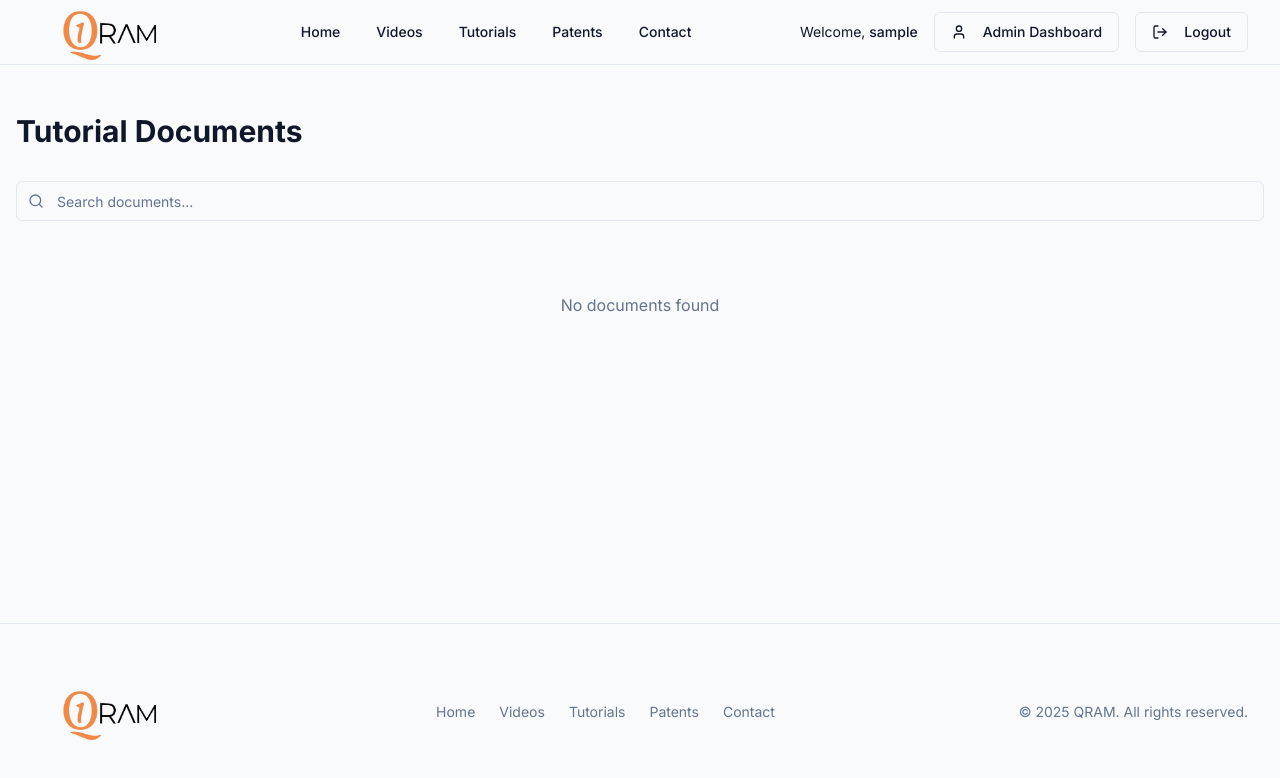
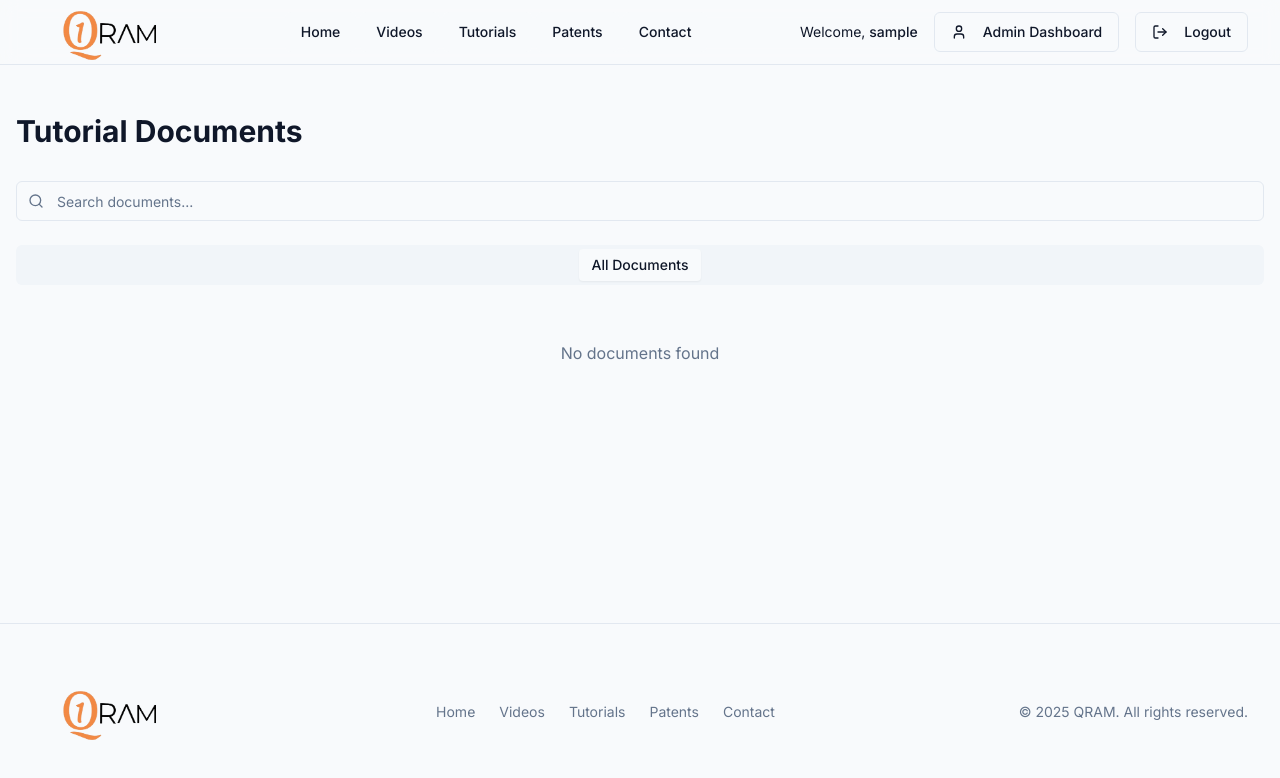
Before and after one commit to ayabakry/quantum-web-sphere, a React (Vite) app: page /tutorials in a window 1280 px wide. Shown: the top 778 px of the page. Built offline with nearby package versions, Linux system fonts and the light colour scheme; sample sign-in values are in the browser's storage.

Commit message:
feat: Implement tutorial categories
Adds tutorial categories and displays tutorials within them.

```diff
--- a/src/components/tutorials/DocumentCard.tsx
+++ b/src/components/tutorials/DocumentCard.tsx
@@ -12,6 +12,7 @@ export interface DocumentData {
   fileUrl: string;
   uploadedAt: string;
   fileSize: string;
+  category: string; // Added category field
 }
 
 interface DocumentCardProps {
--- a/src/pages/Tutorials.tsx
+++ b/src/pages/Tutorials.tsx
@@ -6,24 +6,39 @@ import { useSharedData } from '@/context/SharedDataContext';
 import { Input } from '@/components/ui/input';
 import { Search } from 'lucide-react';
 import { Skeleton } from '@/components/ui/skeleton';
+import { Tabs, TabsContent, TabsList, TabsTrigger } from '@/components/ui/tabs';
 
 const Tutorials = () => {
   const { documents, loading } = useSharedData();
   const [searchQuery, setSearchQuery] = useState('');
   const [displayDocuments, setDisplayDocuments] = useState<DocumentData[]>([]);
+  const [categories, setCategories] = useState<string[]>([]);
+  const [activeCategory, setActiveCategory] = useState<string>('all');
 
   useEffect(() => {
     if (documents.length > 0) {
       setDisplayDocuments(documents);
+
+      // Extract unique categories
+      const uniqueCategories = Array.from(
+        new Set(documents.map(doc => doc.category || 'Uncategorized'))
+      );
+      setCategories(uniqueCategories);
+
+      // Set default active category
+      if (uniqueCategories.length > 0 && activeCategory === 'all') {
+        setActiveCategory('all');
       }
-  }, [documents]);
+    }
+  }, [documents, activeCategory]);
 
   const filteredDocuments = displayDocuments.filter(doc =>
-    doc.title.toLowerCase().includes(searchQuery.toLowerCase()) ||
-    doc.description.toLowerCase().includes(searchQuery.toLowerCase())
+    (doc.title.toLowerCase().includes(searchQuery.toLowerCase()) ||
+    doc.description.toLowerCase().includes(searchQuery.toLowerCase())) &&
+    (activeCategory === 'all' || doc.category === activeCategory)
   );
 
-  // Filter documents by type
+  // Filter documents by type within the current category/search filter
   const pdfDocuments = filteredDocuments.filter(doc => doc.fileType === 'pdf');
   const pptDocuments = filteredDocuments.filter(doc => doc.fileType === 'ppt');
 
@@ -53,7 +68,21 @@ const Tutorials = () => {
 
         {loading ? (
           <LoadingSkeleton />
-        ) : filteredDocuments.length === 0 ? (
+        ) : (
+          <>
+            {/* Category tabs */}
+            <Tabs value={activeCategory} onValueChange={setActiveCategory} className="mb-6">
+              <TabsList className="w-full overflow-x-auto flex flex-nowrap">
+                <TabsTrigger value="all" className="flex-shrink-0">All Documents</TabsTrigger>
+                {categories.map(category => (
+                  <TabsTrigger key={category} value={category} className="flex-shrink-0">
+                    {category}
+                  </TabsTrigger>
+                ))}
+              </TabsList>
+
+              <TabsContent value="all">
+                {filteredDocuments.length === 0 ? (
                   <div className="text-center py-12">
                     <p className="text-muted-foreground">No documents found</p>
                   </div>
@@ -84,6 +113,47 @@ const Tutorials = () => {
                     )}
                   </>
                 )}
+              </TabsContent>
+
+              {/* Individual category content */}
+              {categories.map(category => (
+                <TabsContent key={category} value={category}>
+                  {filteredDocuments.length === 0 ? (
+                    <div className="text-center py-12">
+                      <p className="text-muted-foreground">No documents found in this category</p>
+                    </div>
+                  ) : (
+                    <>
+                      {/* PDF Documents in this category */}
+                      {pdfDocuments.length > 0 && (
+                        <div className="mb-10">
+                          <h2 className="text-xl font-bold mb-4">PDF Documents</h2>
+                          <div className="grid grid-cols-1 md:grid-cols-2 lg:grid-cols-3 gap-4">
+                            {pdfDocuments.map((doc) => (
+                              <DocumentCard key={doc.id} document={doc} />
+                            ))}
+                          </div>
+                        </div>
+                      )}
+
+                      {/* PPT Documents in this category */}
+                      {pptDocuments.length > 0 && (
+                        <div>
+                          <h2 className="text-xl font-bold mb-4">Presentations</h2>
+                          <div className="grid grid-cols-1 md:grid-cols-2 lg:grid-cols-3 gap-4">
+                            {pptDocuments.map((doc) => (
+                              <DocumentCard key={doc.id} document={doc} />
+                            ))}
+                          </div>
+                        </div>
+                      )}
+                    </>
+                  )}
+                </TabsContent>
+              ))}
+            </Tabs>
+          </>
+        )}
       </div>
     </MainLayout>
   );
--- a/src/pages/admin/AdminTutorials.tsx
+++ b/src/pages/admin/AdminTutorials.tsx
@@ -1,5 +1,5 @@
 
-import React, { useState } from 'react';
+import React, { useState, useEffect } from 'react';
 import AdminLayout from './AdminLayout';
 import ContentTable from '@/components/admin/ContentTable';
 import { Button } from '@/components/ui/button';
@@ -15,9 +15,20 @@ import { useSharedData } from '@/context/SharedDataContext';
 
 const columns = [
   { key: 'title', label: 'Title' },
+  { key: 'category', label: 'Category' },
   { key: 'fileType', label: 'File Type' },
   { key: 'uploadedAt', label: 'Upload Date' },
   { key: 'fileSize', label: 'File Size' },
+];
+
+// Predefined categories
+const CATEGORIES = [
+  'Getting Started',
+  'Advanced Techniques',
+  'Quantum Computing',
+  'Research Methods',
+  'Case Studies',
+  'Reference Materials',
 ];
 
 const AdminTutorials = () => {
@@ -27,8 +38,25 @@ const AdminTutorials = () => {
   const [formData, setFormData] = useState<Partial<DocumentData>>({});
   const [editingId, setEditingId] = useState<string | null>(null);
 
+  // Initialize documents with categories if they don't have any
+  useEffect(() => {
+    const docsNeedUpdate = documents.some(doc => !doc.category);
+
+    if (docsNeedUpdate) {
+      const updatedDocs = documents.map(doc => ({
+        ...doc,
+        category: doc.category || CATEGORIES[0]
+      }));
+
+      setDocuments(updatedDocs);
+    }
+  }, [documents, setDocuments]);
+
   const handleAddDocument = () => {
-    setFormData({ fileType: 'pdf' });
+    setFormData({
+      fileType: 'pdf',
+      category: CATEGORIES[0]
+    });
     setEditingId(null);
     setIsDialogOpen(true);
   };
@@ -138,6 +166,25 @@ const AdminTutorials = () => {
             </div>
 
             <div className="space-y-2">
+              <Label htmlFor="category">Category</Label>
+              <Select
+                value={formData.category}
+                onValueChange={(value) => handleSelectChange('category', value)}
+              >
+                <SelectTrigger>
+                  <SelectValue placeholder="Select category" />
+                </SelectTrigger>
+                <SelectContent>
+                  {CATEGORIES.map((category) => (
+                    <SelectItem key={category} value={category}>
+                      {category}
+                    </SelectItem>
+                  ))}
+                </SelectContent>
+              </Select>
+            </div>
+
+            <div className="space-y-2">
               <Label htmlFor="fileType">File Type</Label>
               <Select
                 value={formData.fileType}
```
Lines whose indentation alone changed are shown as unchanged.
